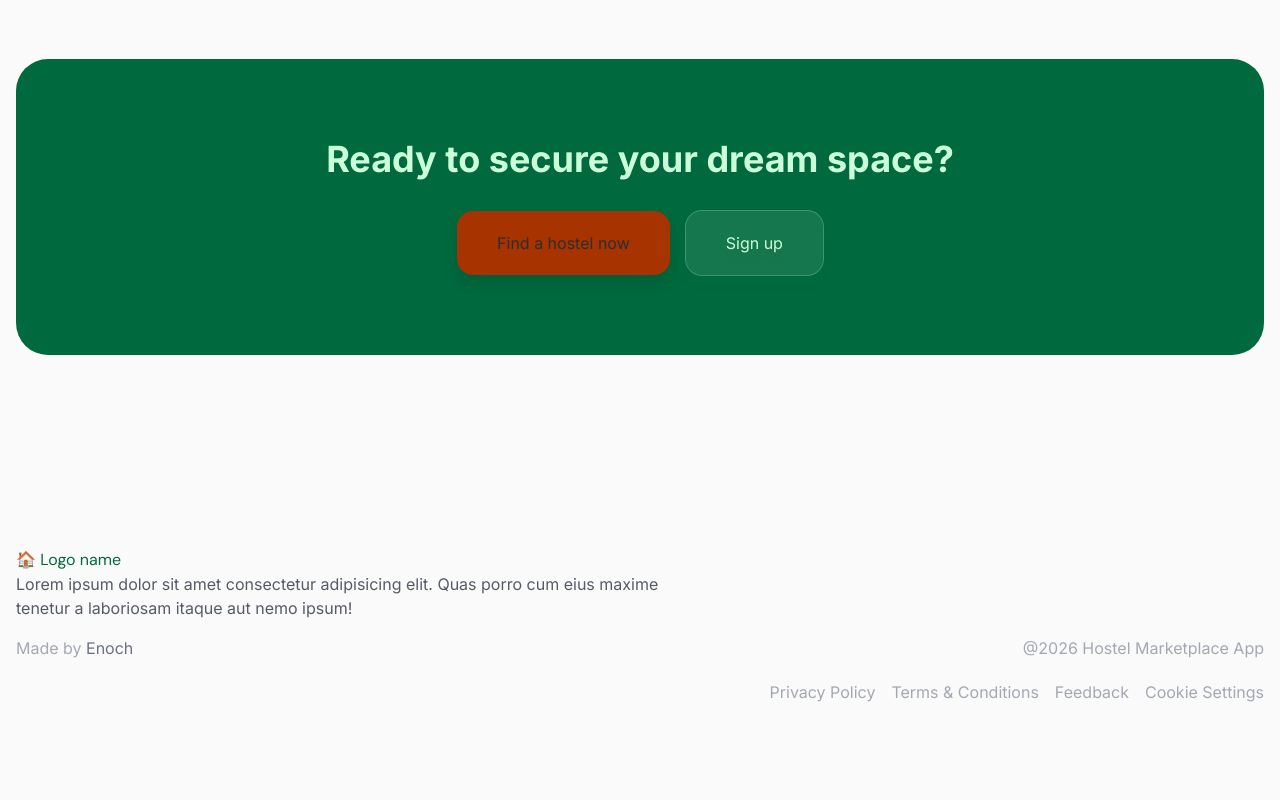
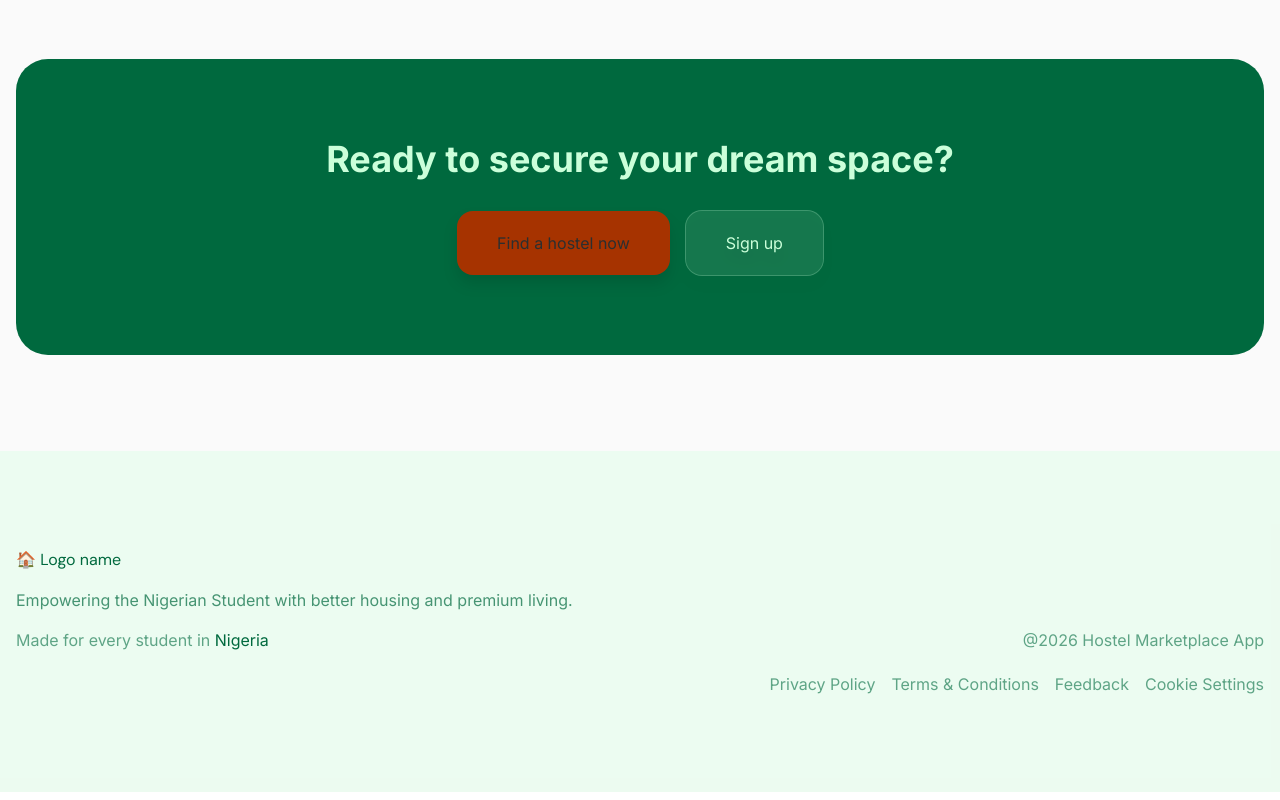
Before and after one commit to fagbenjaenoch/dorms-ng, a Next.js app in the folder apps/frontend/: page / in a window 1280 px wide. Shown: the part 2017-2817 px from the top of the page. Built offline with nearby package versions, Linux system fonts and the light colour scheme.

Commit message:
updated footer section to new ui

```diff
--- a/apps/frontend/app/components/ui/Footer.tsx
+++ b/apps/frontend/app/components/ui/Footer.tsx
@@ -3,10 +3,10 @@ import BrandIcon from "./BrandIcon";
 
 export default function Footer() {
   return (
-    <footer>
+    <footer className="bg-[#cbffda]/30 text-primary">
       <div className="container">
         <div className="flex flex-col gap-5 lg:flex-col-reverse tect-center lg:text-left">
-          <ul className="text-gray-500/60 flex flex-col gap-2 lg:flex-row lg:gap-4 lg:justify-end">
+          <ul className="text-primary/60 flex flex-col gap-2 lg:flex-row lg:gap-4 lg:justify-end">
             <li>
               <a href="#">Privacy Policy</a>
             </li>
@@ -23,14 +23,15 @@ export default function Footer() {
           <div className="space-y-4">
             <div className="max-w-2xl">
               <BrandIcon />
-              <p className="opacity-70">
-                Lorem ipsum dolor sit amet consectetur adipisicing elit. Quas porro
-                cum eius maxime tenetur a laboriosam itaque aut nemo ipsum!
+              <p className="opacity-70 mt-4">
+                Empowering the Nigerian Student with better housing and premium
+                living.
               </p>
             </div>
-            <div className="flex gap-4 text-gray-500/60 justify-between">
+            <div className="flex gap-4 text-primary/60 justify-between">
               <p>
-                Made by <span className="text-gray-500">Enoch</span>
+                Made for every student in{" "}
+                <span className="text-primary">Nigeria</span>
               </p>
               <p>@{getCurrentYear()} Hostel Marketplace App</p>
             </div>
```
